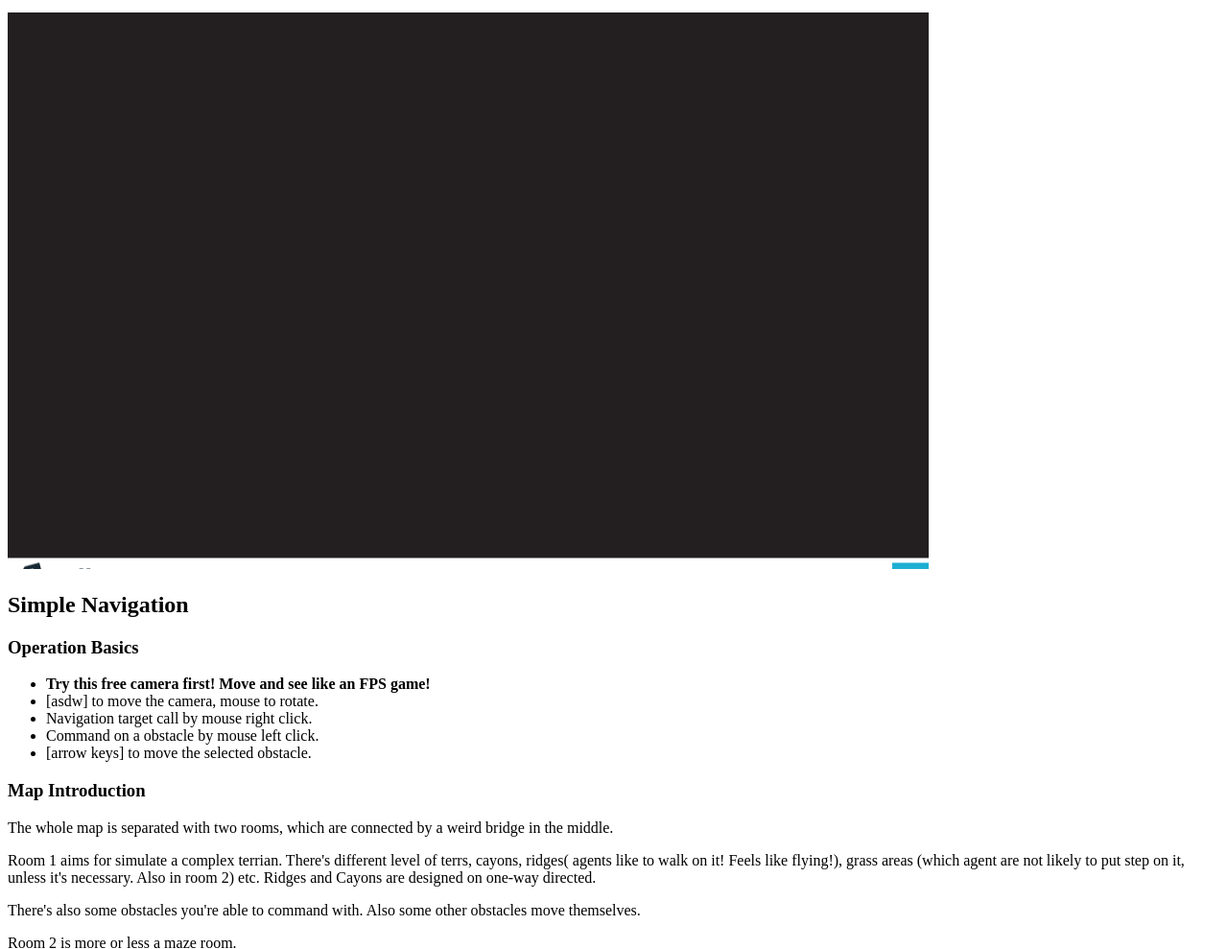
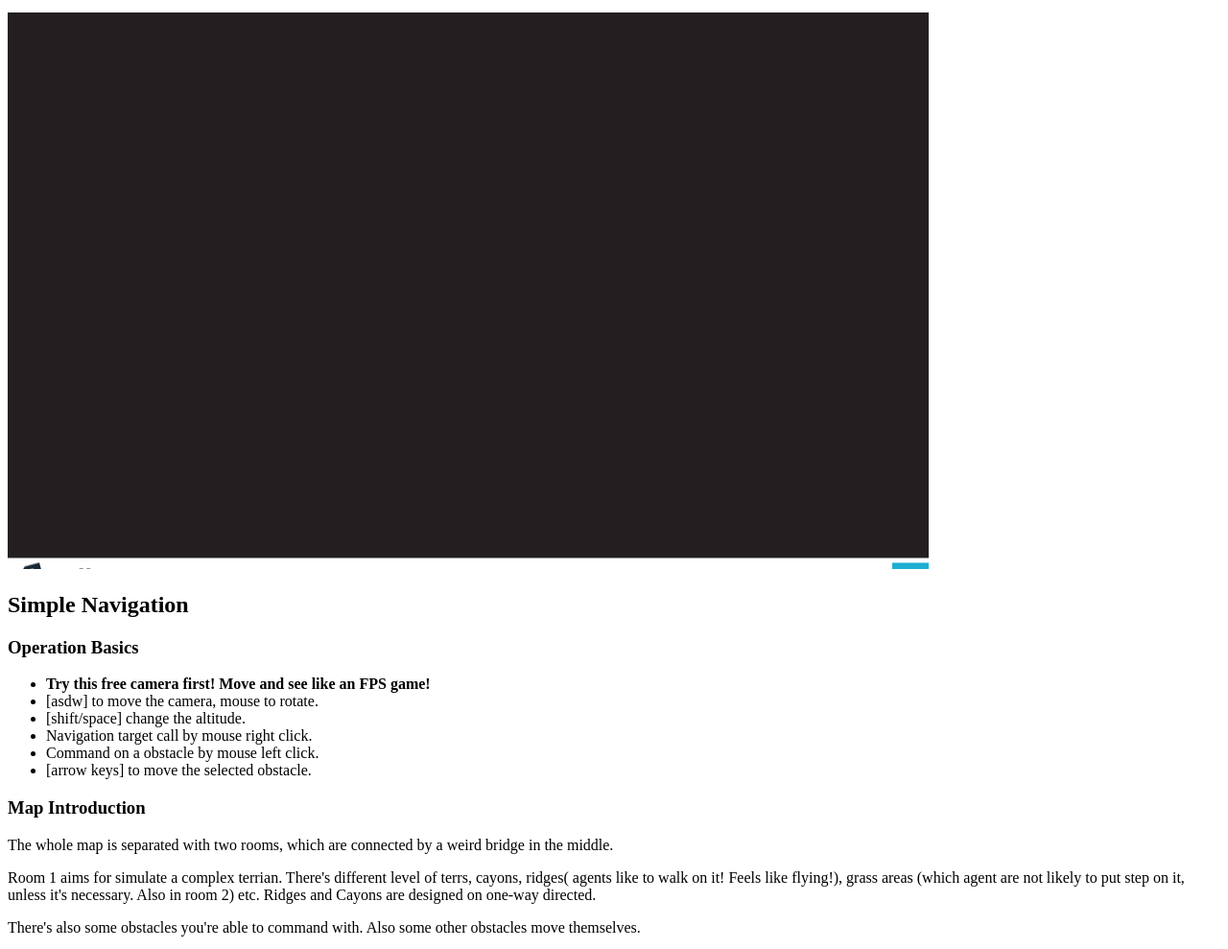
Before and after one commit to ccdd9451/523_Assignments, a plain HTML site: page HW1/game.html in a window 1280 px wide. Shown: the part 101-1090 px from the top of the page at 96% size. Drawn offline with Linux system fonts and the light colour scheme.

Commit message:
Update game.html

```diff
--- a/HW1/game.html
+++ b/HW1/game.html
@@ -14,6 +14,7 @@
         <ul>
         <li><b>Try this free camera first! Move and see like an FPS game!</b></li>
         <li>[asdw] to move the camera, mouse to rotate.</li>
+        <li>[shift/space] change the altitude.</li>
         <li>Navigation target call by mouse right click.</li>
         <li>Command on a obstacle by mouse left click.</li>
         <li>[arrow keys] to move the selected obstacle.</li>
```
